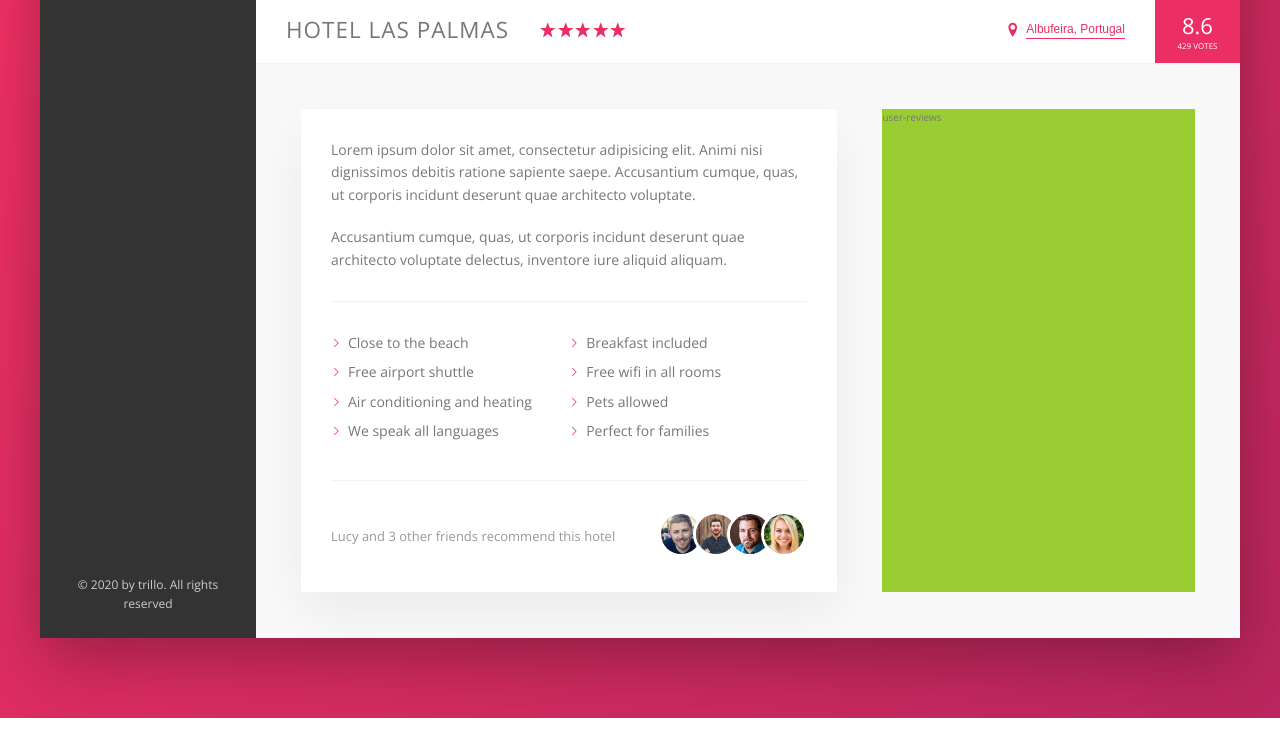
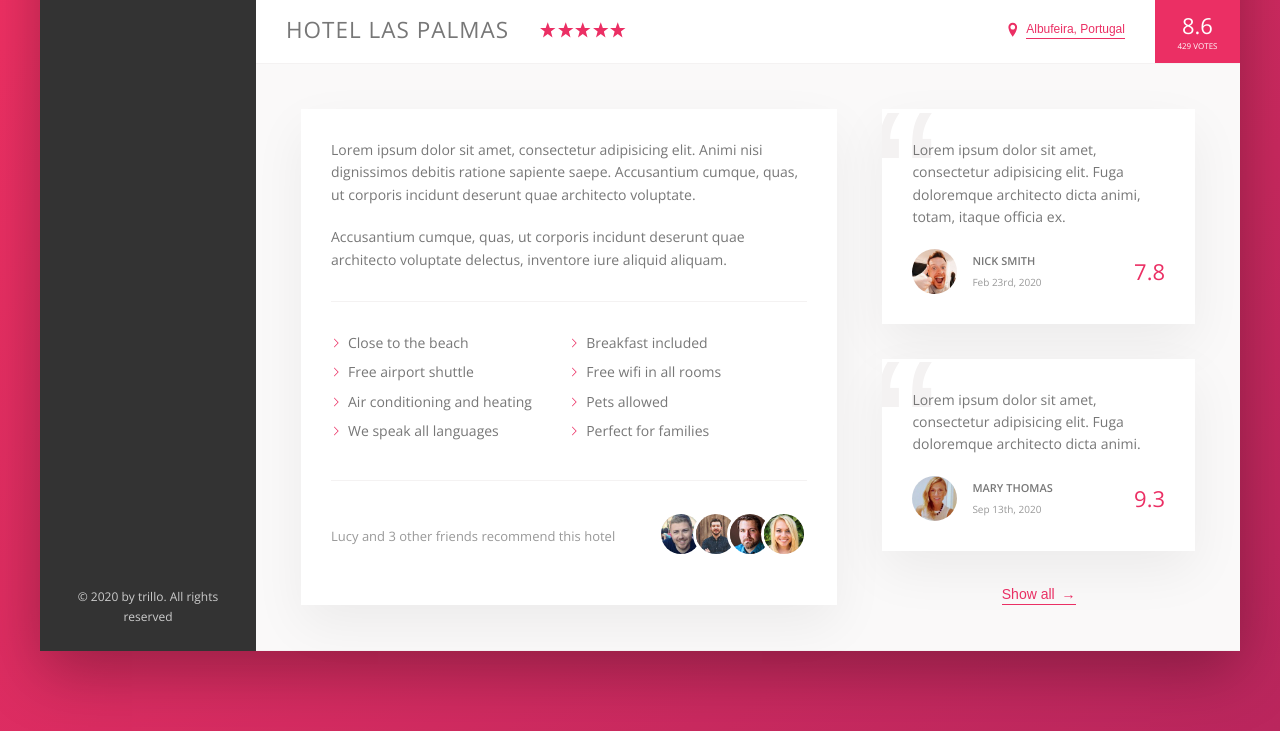
Before and after one commit to sendgn/trillo, a website: page index.html in a window 1280 px wide. Shown: the part 538-1269 px from the top of the page. Drawn offline with nearby package versions, Linux system fonts and the light colour scheme.

Commit message:
Build user reviews section

```diff
--- a/index.html
+++ b/index.html
@@ -216,8 +216,49 @@
                 </div>
               </div>
             </div>
-
-            <div class="user-reviews">user-reviews</div>
+            <!-- User reviews -->
+            <div class="user-reviews">
+              <!-- First review -->
+              <figure class="review">
+                <blockquote class="review__text">
+                  Lorem ipsum dolor sit amet, consectetur adipisicing elit. Fuga
+                  doloremque architecto dicta animi, totam, itaque officia ex.
+                </blockquote>
+                <figcaption class="review__user">
+                  <img
+                    src="img/user-1.jpg"
+                    alt="User 1"
+                    class="review__photo"
+                  />
+                  <div class="review__user-box">
+                    <p class="review__user-name">Nick Smith</p>
+                    <p class="review__user-date">Feb 23rd, 2020</p>
+                  </div>
+                  <div class="review__rating">7.8</div>
+                </figcaption>
+              </figure>
+              <!-- Second review -->
+              <figure class="review">
+                <blockquote class="review__text">
+                  Lorem ipsum dolor sit amet, consectetur adipisicing elit. Fuga
+                  doloremque architecto dicta animi.
+                </blockquote>
+                <figcaption class="review__user">
+                  <img
+                    src="img/user-2.jpg"
+                    alt="User 2"
+                    class="review__photo"
+                  />
+                  <div class="review__user-box">
+                    <p class="review__user-name">Mary Thomas</p>
+                    <p class="review__user-date">Sep 13th, 2020</p>
+                  </div>
+                  <div class="review__rating">9.3</div>
+                </figcaption>
+              </figure>
+              <!-- Button -->
+              <button class="btn-inline">Show all <span>&rarr;</span></button>
+            </div>
           </div>
         </main>
       </div>
--- a/sass/_components.scss
+++ b/sass/_components.scss
@@ -262,8 +262,17 @@
   cursor: pointer;
   transition: all 0.2s;
 
+  & span {
+    margin-left: 3px;
+    transition: margin-left 0.2s;
+  }
+
   &:hover {
     color: var(--color-grey-dark-1);
+
+    & span {
+      margin-left: 8px;
+    }
   }
 
   &:focus {
@@ -352,3 +361,66 @@
     }
   }
 }
+
+// REVIEWS
+.review {
+  background-color: #fff;
+  box-shadow: var(--shadow-light);
+  padding: 3rem;
+  margin-bottom: 3.5rem;
+  position: relative;
+  overflow: hidden;
+
+  &__text {
+    margin-bottom: 2rem;
+    z-index: 10;
+    position: relative;
+  }
+
+  &__user {
+    display: flex;
+    align-items: center;
+  }
+
+  &__photo {
+    height: 4.5rem;
+    width: 4.5rem;
+    border-radius: 50%;
+    margin-right: 1.5rem;
+  }
+
+  &__user-box {
+    margin-right: auto;
+  }
+
+  &__user-name {
+    font-size: 1.1rem;
+    font-weight: 600;
+    text-transform: uppercase;
+    margin-bottom: 0.4rem;
+  }
+
+  &__user-date {
+    font-size: 1rem;
+    color: var(--color-grey-dark-3);
+  }
+
+  &__rating {
+    color: var(--color-primary);
+    font-size: 2.2rem;
+    font-weight: 300;
+  }
+
+  &::before {
+    // Left double quotation mark
+    content: "\201C";
+    position: absolute;
+    top: -2.75rem;
+    left: -1rem;
+    font-size: 20rem;
+    color: var(--color-grey-light-2);
+    line-height: 1;
+    font-family: sans-serif;
+    z-index: 1;
+  }
+}
--- a/sass/_layout.scss
+++ b/sass/_layout.scss
@@ -38,6 +38,7 @@
 }
 
 .detail {
+  font-size: 1.4rem;
   display: flex;
   padding: 4.5rem;
   background-color: var(--color-grey-light-1);
@@ -45,7 +46,6 @@
 }
 
 .description {
-  font-size: 1.4rem;
   background-color: #fff;
   box-shadow: var(--shadow-light);
   padding: 3rem;
@@ -54,6 +54,8 @@
 }
 
 .user-reviews {
-  background-color: yellowgreen;
   flex: 1;
+  display: flex;
+  flex-direction: column;
+  align-items: center;
 }
```
Also changed, not shown: img/text.txt (deleted, +0 -10 lines), css/main.css.
